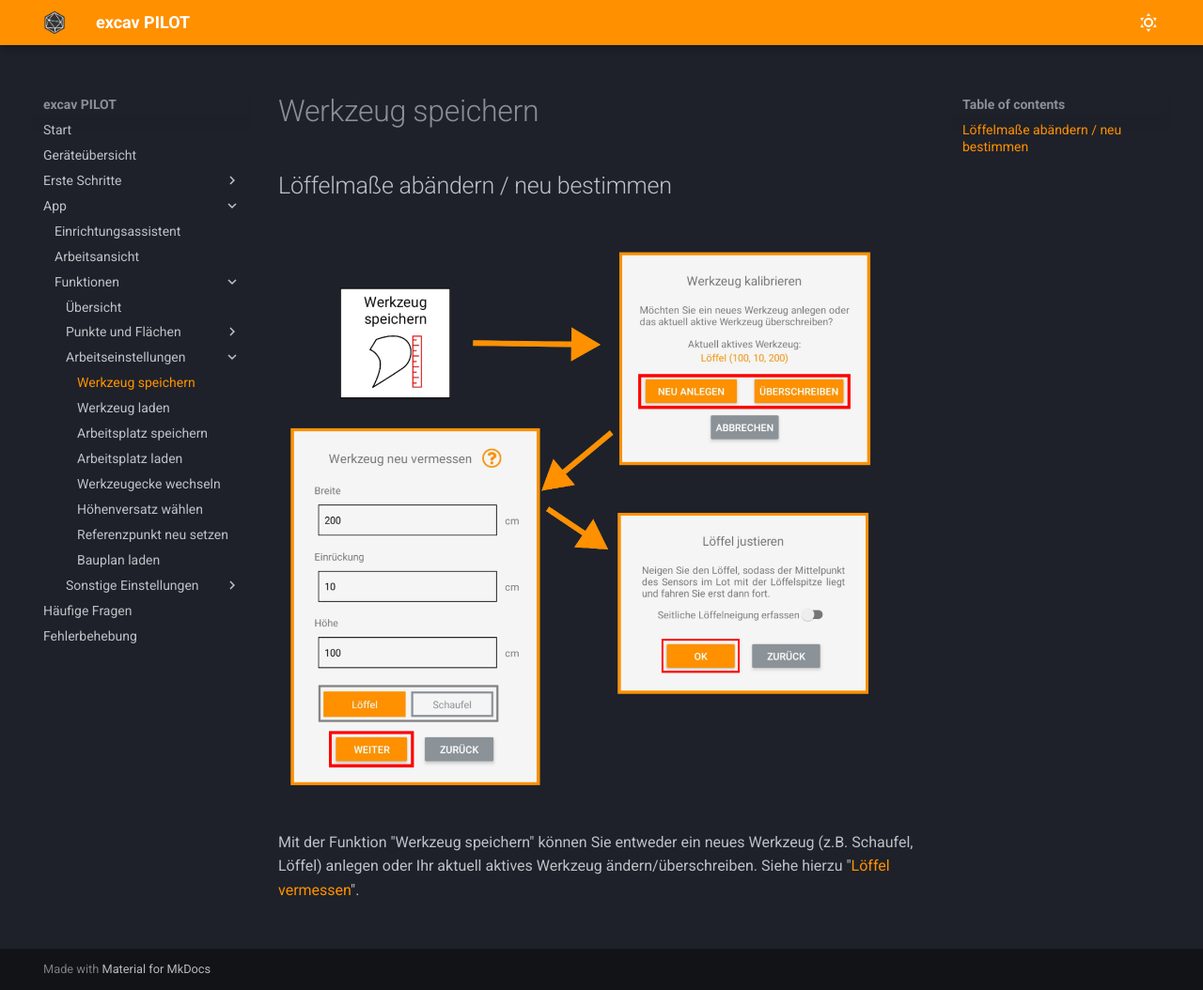
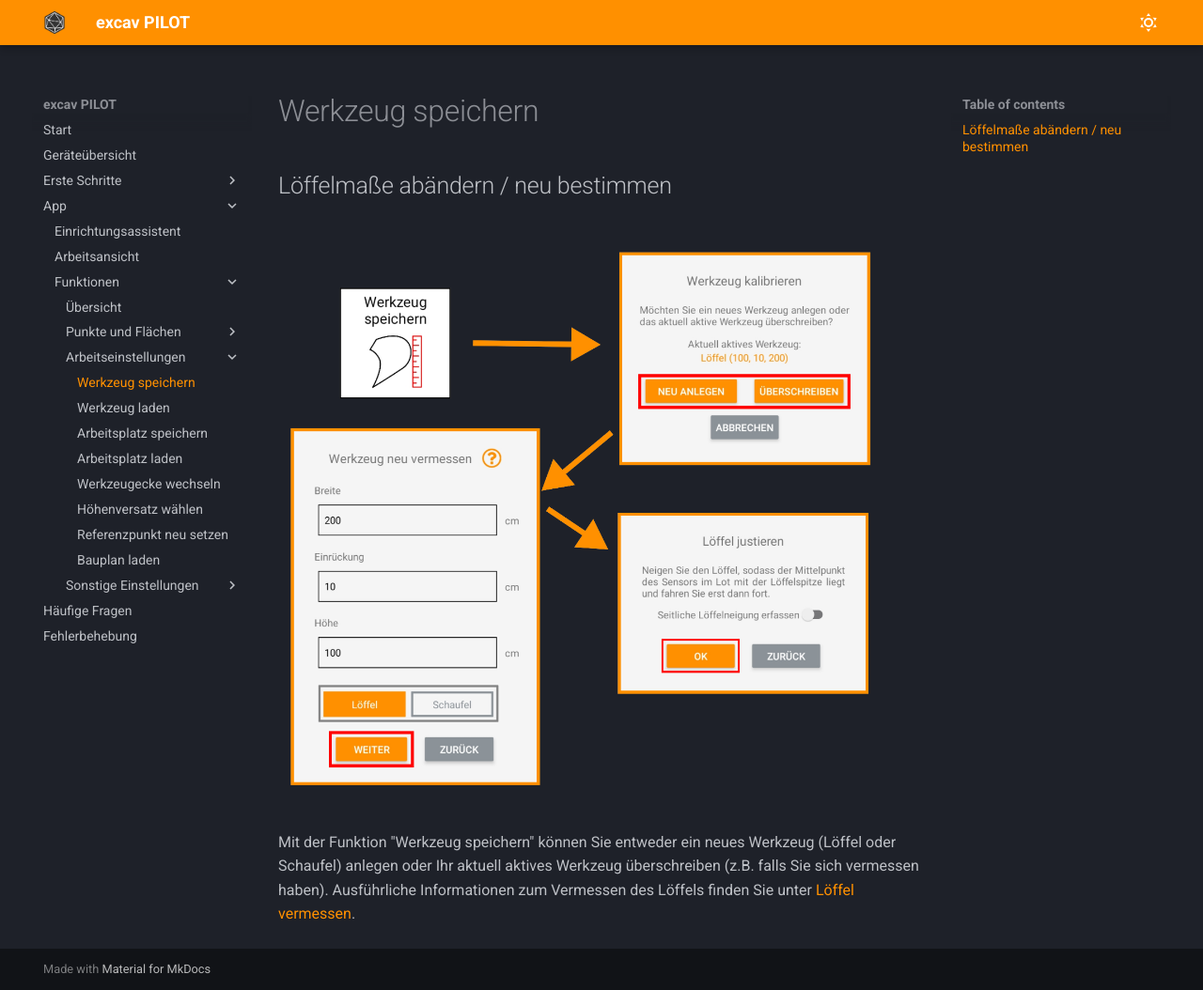
Before and after one commit to tobias-sizmann/mkdocs-excavpilot, an MkDocs documentation site: the page built from docs/app/funktionen/arbeitseinstellungen/werkzeug_speichern.md, in a window 1280 px wide and 1054 px high. Shown: the whole window at 94% size. Built offline with MkDocs 1.6.1 and Material for MkDocs 9.7.7, drawn with Linux system fonts in a browser that asks for light colours.

Commit message:
small changes

```diff
--- a/docs/app/funktionen/arbeitseinstellungen/werkzeug_speichern.md
+++ b/docs/app/funktionen/arbeitseinstellungen/werkzeug_speichern.md
@@ -5,5 +5,5 @@
 
 ![Löffelkalabrierung Screen2](../images_funktionen/cal_shovel_screen.png) -->
 
-<!-- Mit dieser Funktion können Sie die bereits während der Kalibrierung vorgenommenen Abmessungen des Löffels ändern, z.B. falls Sie sich vermessen haben oder der Löffel gewechselt wurde (siehe [Löffel vermessen](https://docs.excav.de/erste_schritte/system_einrichten/#schaufel-vermessen)).  -->
-Mit der Funktion "Werkzeug speichern" können Sie entweder ein neues Werkzeug (z.B. Schaufel, Löffel) anlegen oder Ihr aktuell aktives Werkzeug ändern/überschreiben. Siehe hierzu "[Löffel vermessen](https://docs.excav.de/erste_schritte/system_einrichten/#schaufel-vermessen)".
+<!-- Indem Sie "Überschreiben" auswählen, können Sie die bereits während der Kalibrierung vorgenommenen Abmessungen des Löffels ändern, z.B. falls Sie sich vermessen haben oder der Löffel gewechselt wurde (siehe [Löffel vermessen](https://docs.excav.de/erste_schritte/system_einrichten/#löffel-vermessen)).  -->
+Mit der Funktion "Werkzeug speichern" können Sie entweder ein neues Werkzeug (Löffel oder Schaufel) anlegen oder Ihr aktuell aktives Werkzeug überschreiben (z.B. falls Sie sich vermessen haben). Ausführliche Informationen zum Vermessen des Löffels finden Sie unter [Löffel vermessen](https://docs.excav.de/erste_schritte/system_einrichten/#loffel-vermessen).
```
Also changed, not shown: docs/app/funktionen/arbeitseinstellungen/arbeitsplatz_speichern.md (+1 -1 lines).
